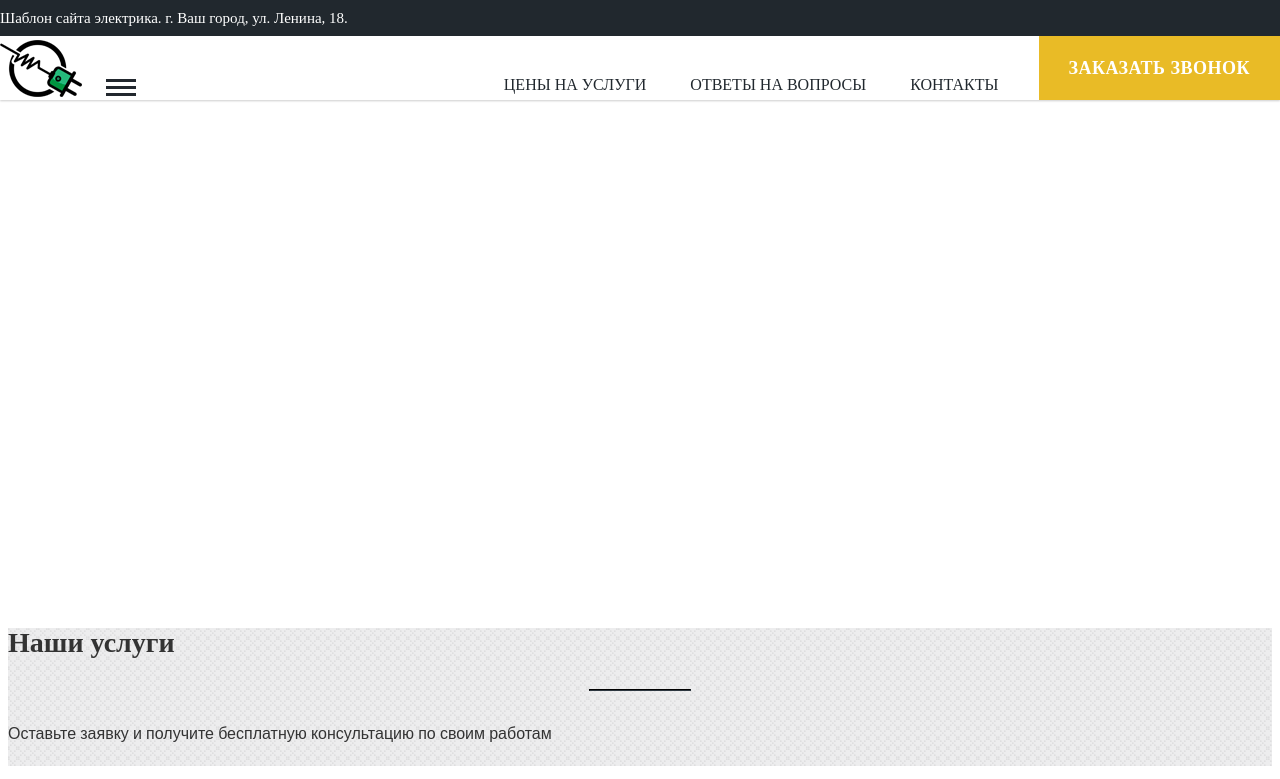
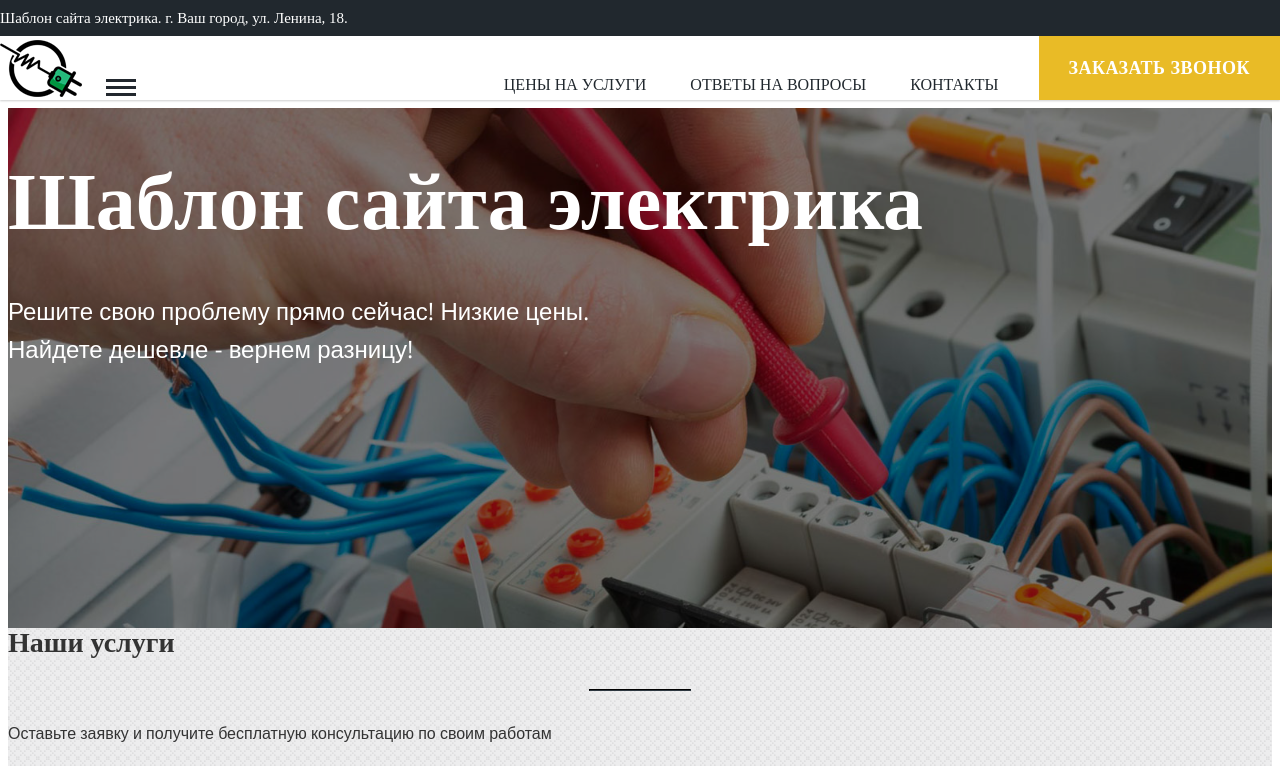
Before and after one commit to LiudmilaNik/GLO-JS-diplom, a website built with webpack: page dist/index.html in a window 1280 px wide. Shown: the top 779 px of the page. Built offline with nearby package versions, Linux system fonts and the light colour scheme; files whose address does not match are found by name.

Commit message:
Add files via upload

```diff
--- a/dist/index.html
+++ b/dist/index.html
@@ -103,13 +103,13 @@
       <!-- * * * * * * Top slider * * * * * * -->
       <div class="top-slider white text-center relative">
         <div
-          class="item relative"
+          class="item relative active"
           style="
             background: url(images/slide1.jpg) 50% 50% no-repeat;
             background-size: cover;
           "
         >
-          <div class="table">
+          <div class="table active">
             <div class="table-cell">
               <div class="container">
                 <h1 class="big">Шаблон сайта электрика</h1>
```
